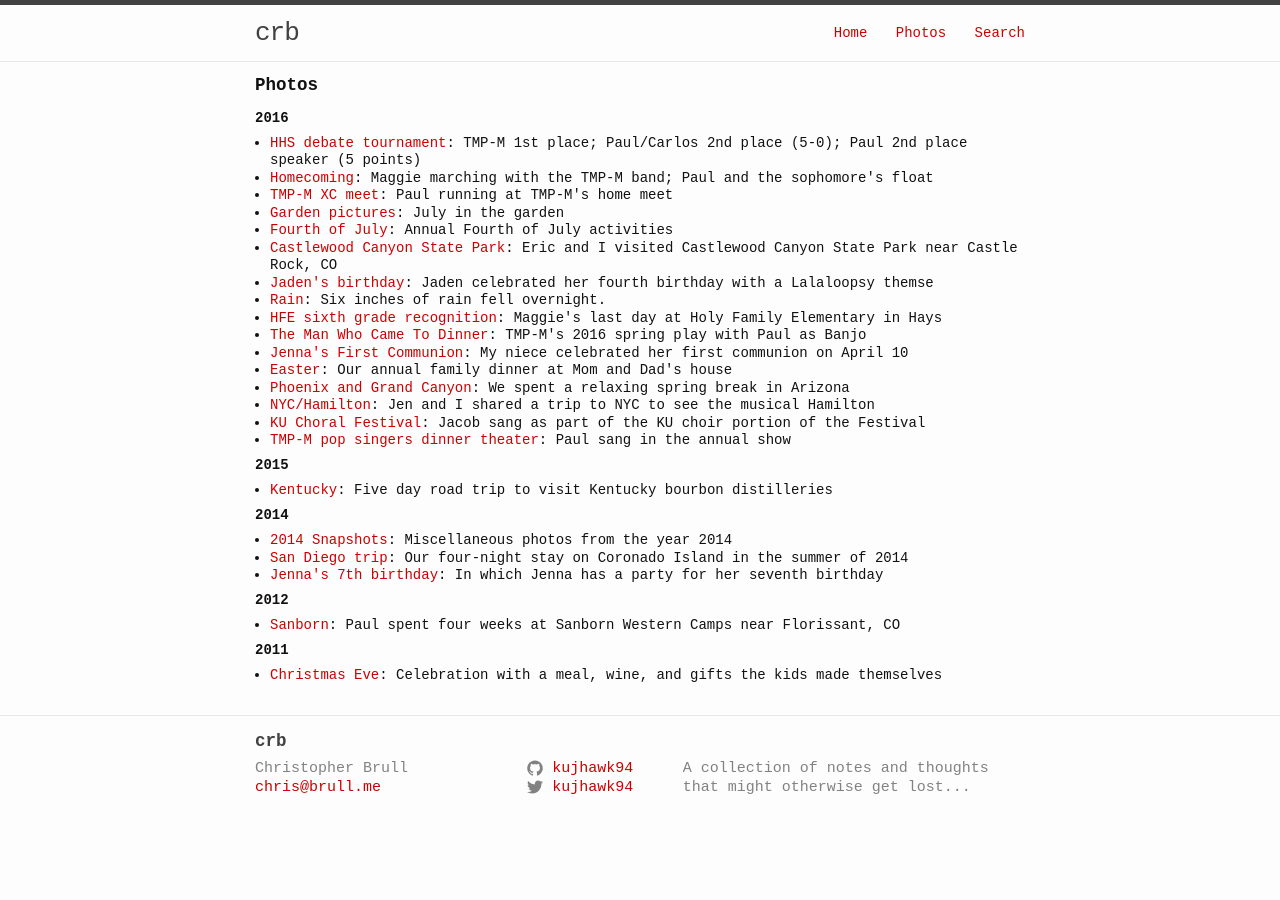
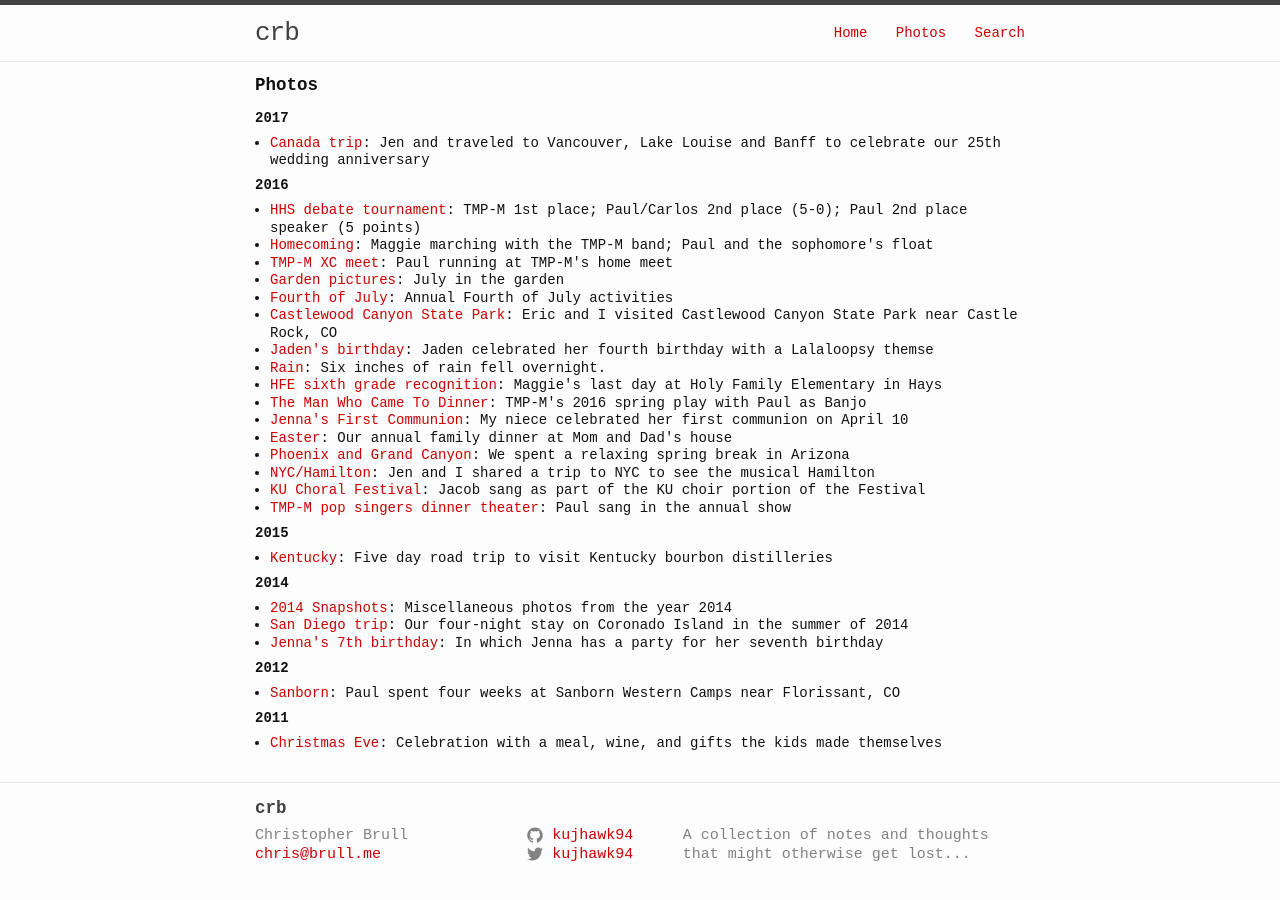
Before and after one commit to kujhawk94/kujhawk94.github.io, a Jekyll site: the page built from photos.html, in a window 1280 px wide. Built offline with Jekyll 4.4.1, drawn with Linux system fonts in a browser that asks for light colours.

Commit message:
Add Canada photo album

```diff
--- a/_data/photoalbums.yml
+++ b/_data/photoalbums.yml
@@ -87,3 +87,7 @@ albumlist:
         description:  TMP-M 1st place; Paul/Carlos 2nd place (5-0); Paul 2nd place speaker (5 points)
         date: 2016-10-01
         url:  http://photos.brull.me/School/TMP-M/2016-HHS-debate/
+    -   title: Canada trip
+        description:  Jen and traveled to Vancouver, Lake Louise and Banff to celebrate our 25th wedding anniversary
+        date:  2017-07-02
+        url:  http://photos.brull.me/Travel/2017-Canada/
```
